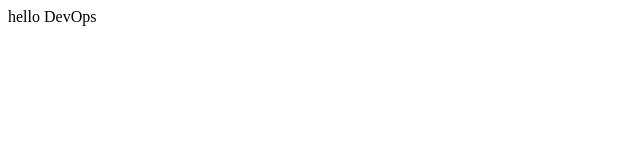
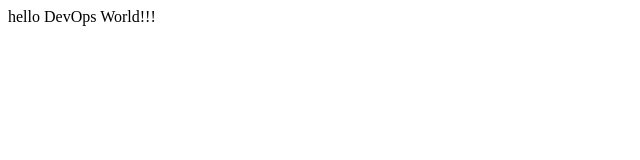
Before and after one commit to kunnati/Devops, a plain HTML site: page sample.html in a window 1280 px wide. Shown: the full height of the page, 0-640 px from the left. Drawn offline with Linux system fonts and the light colour scheme.

Commit message:
Update sample.html

```diff
--- a/sample.html
+++ b/sample.html
@@ -1,5 +1,5 @@
 <doctype html>
 <body>
-<p>hello DevOps</p>
+<p>hello DevOps World!!!</p>
 </body>
 </html>
```
